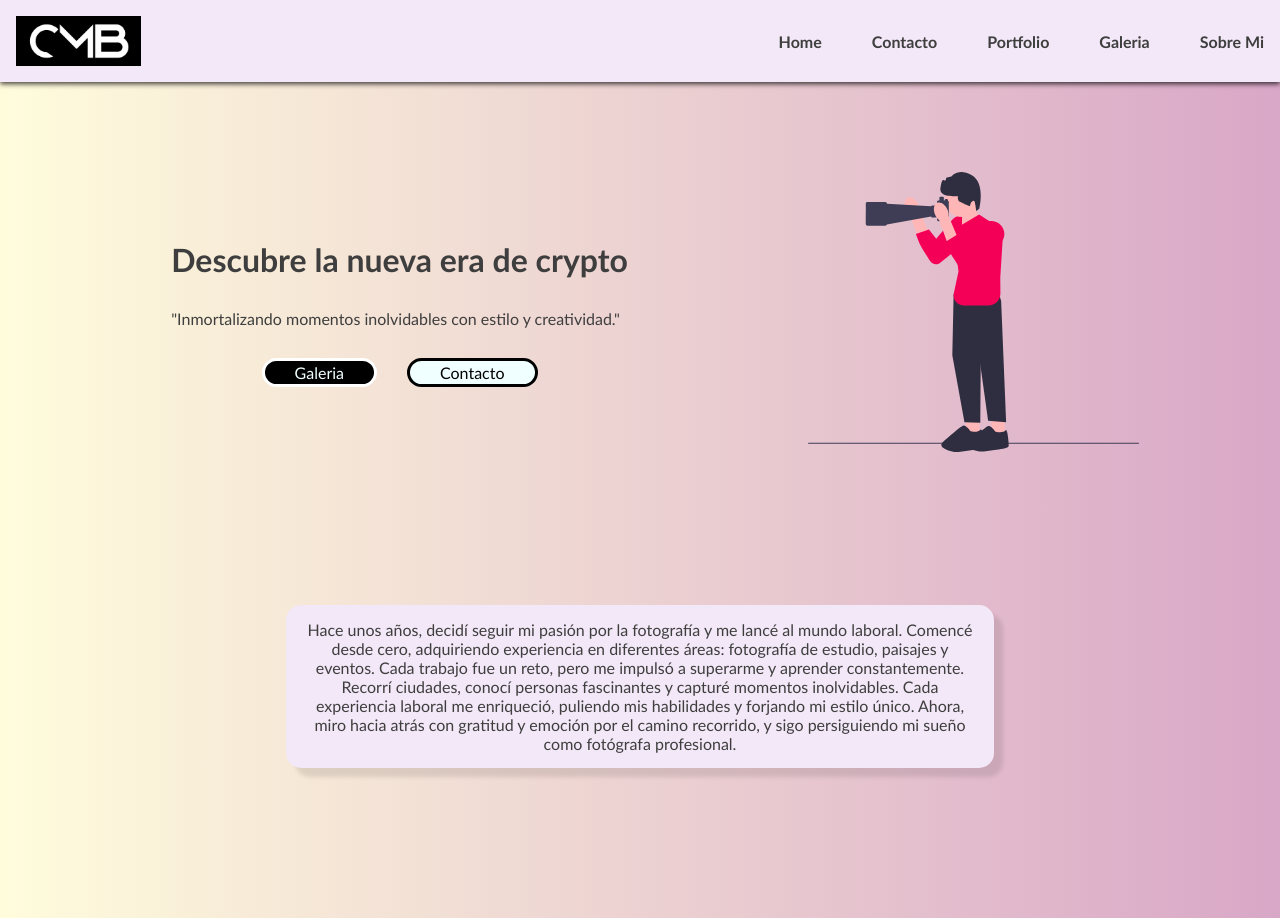
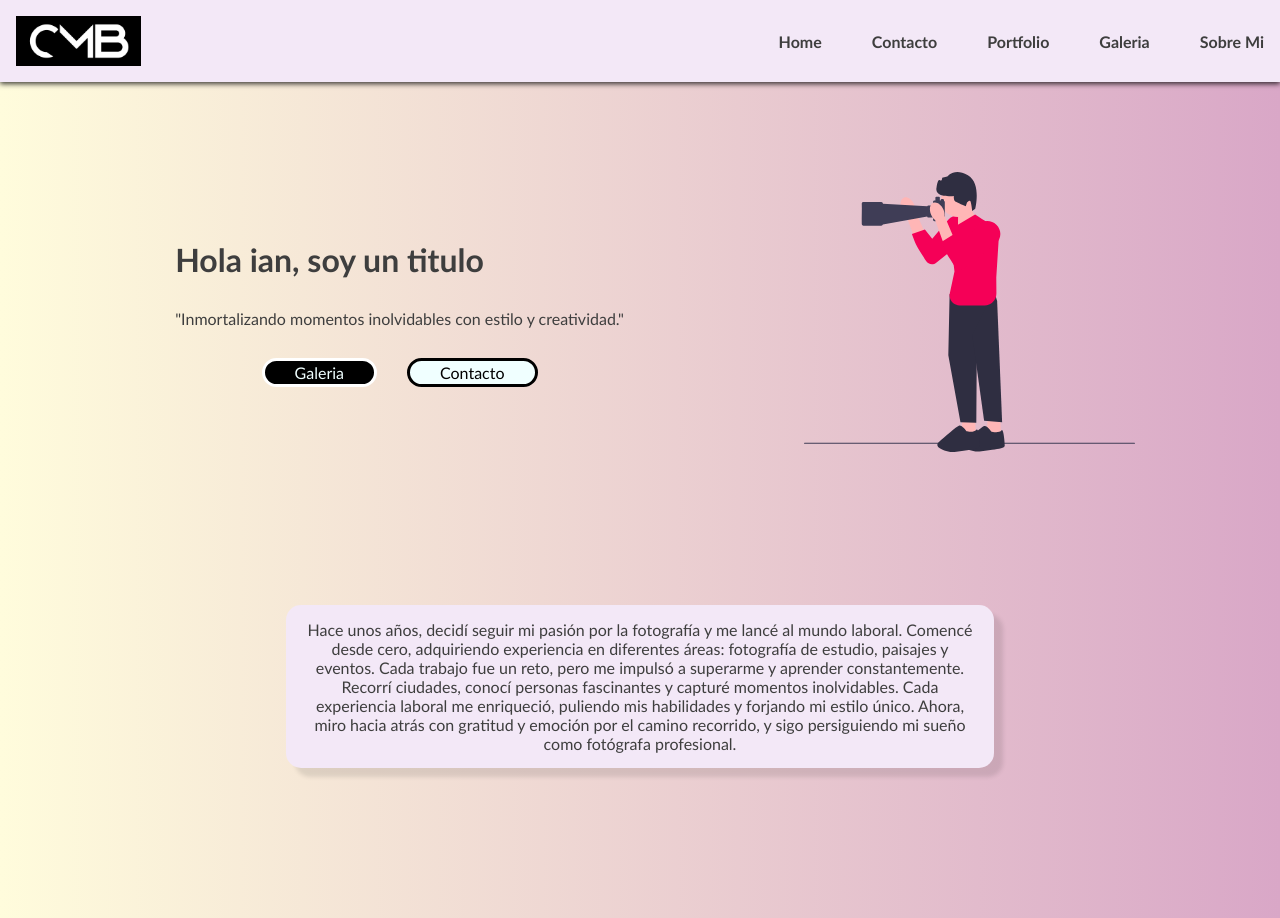
Before and after one commit to matayustdf/landing-page-cin, a plain HTML site: page index.html in a window 1280 px wide. Drawn offline with Linux system fonts and the light colour scheme.

Commit message:
cambio titulo

```diff
--- a/index.html
+++ b/index.html
@@ -22,7 +22,7 @@
     <main>
       <section id="hero" class="info_container">
         <div class="hero-info">
-          <h1>Descubre la nueva era de crypto</h1>
+          <h1>Hola ian, soy un titulo</h1>
           <p>
             "Inmortalizando momentos inolvidables con estilo y creatividad."
           </p>
```
